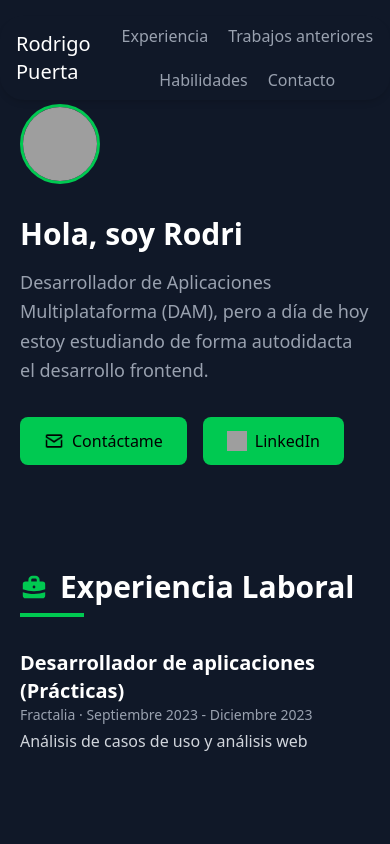
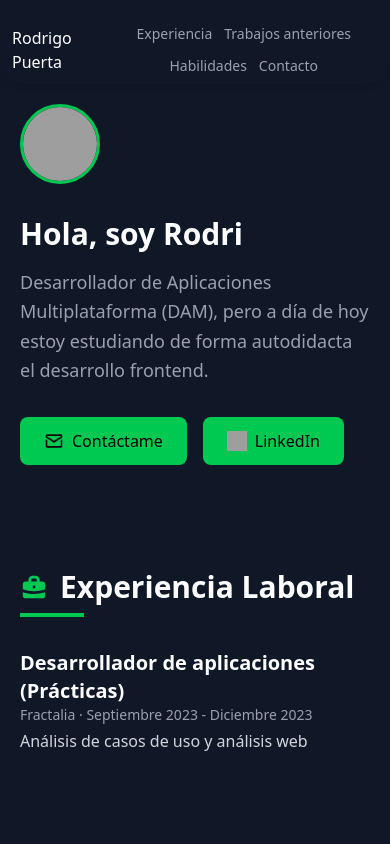
Before and after one commit to DevRodrigoPdp/portfolioReact, a React (Vite) app: page / in a window 390 px wide. Shown: the top 844 px of the page. Built offline with nearby package versions, Linux system fonts and the light colour scheme; grey boxes are pictures that could not be loaded.

Commit message:
Update NavBAr

```diff
--- a/src/components/Navbar.jsx
+++ b/src/components/Navbar.jsx
@@ -12,22 +12,23 @@ export const Navbar = () => {
     return () => window.removeEventListener("scroll", handleScroll);
   }, []);
 
-
-
   return (
     <header
-      className={`fixed top-4 z-30 px-4 py-2 transition-all duration-300 rounded-3xl shadow-md ${
+      className={`fixed top-4 z-30 px-3 py-2 transition-all duration-300 rounded-3xl shadow-md ${
         scrolled
           ? "bg-gray-800 bg-opacity-80 backdrop-blur-md"
           : "bg-transparent"
       } w-full max-w-screen-lg mx-auto`}
     >
-      <div className="flex items-center justify-center gap-6 w-full max-w-screen-md mx-auto">
-        <a href="#about" className="title-font font-medium text-white text-xl">
+      <div className="flex items-center justify-center gap-4 sm:gap-6 w-full max-w-screen-md mx-auto">
+        <a
+          href="#about"
+          className="title-font font-medium text-white text-base sm:text-xl"
+        >
           Rodrigo Puerta
         </a>
 
-        <nav className="flex flex-wrap items-center text-base justify-center gap-5">
+        <nav className="flex flex-wrap items-center text-sm sm:text-base justify-center gap-3 sm:gap-5">
           <a href="#experiencia" className="hover:text-white">
             Experiencia
           </a>
```
